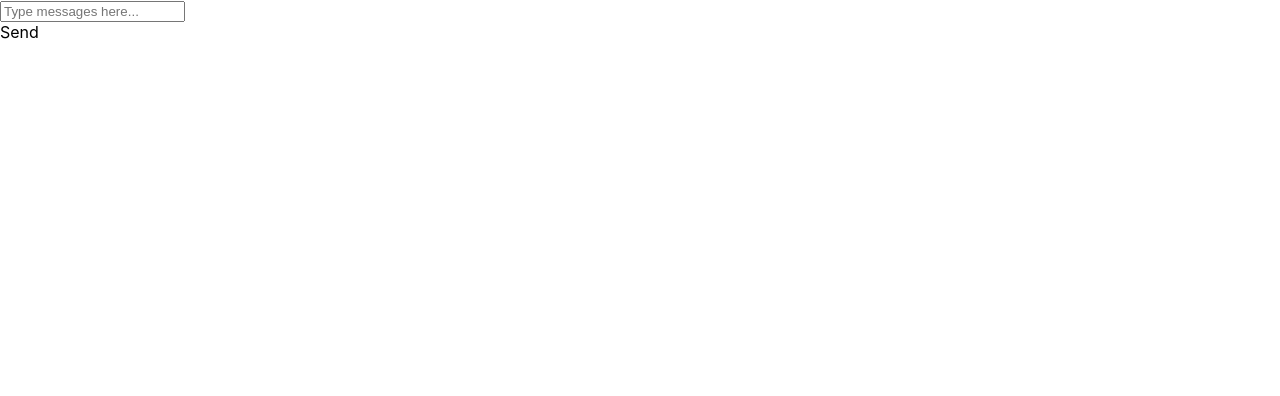
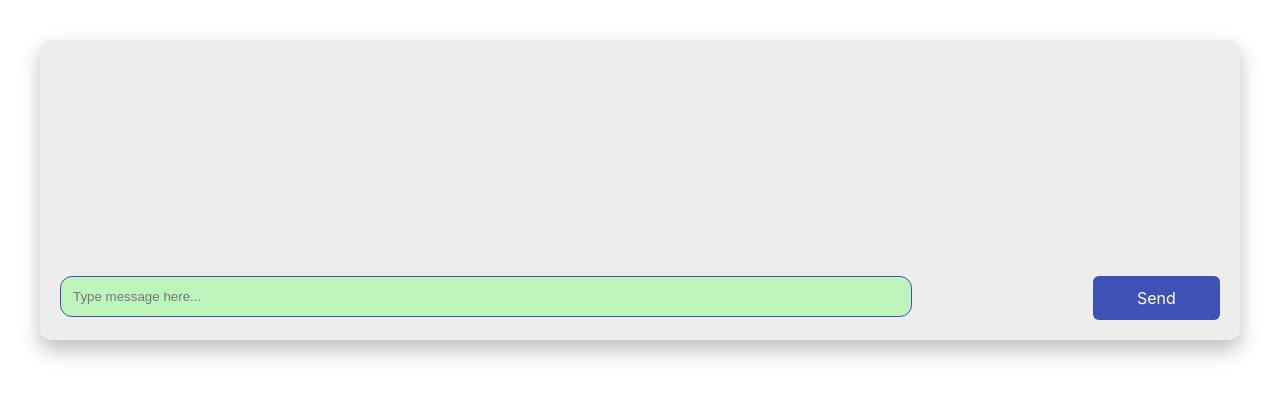
Before and after one commit to jazzzscott/chat-app, a React (Create React App) app in the folder app/: page /chat in a window 1280 px wide. Shown: the top 396 px of the page. Built offline with nearby package versions, Linux system fonts and the light colour scheme.

Commit message:
added some basic styling

```diff
--- /dev/null
+++ b/app/src/components/Button.css
@@ -0,0 +1,23 @@
+.send_button {
+    /* remove default behavior */
+    appearance: none;
+    -webkit-appearance: none;
+
+    /* styles */
+    padding: 12px;
+    border: none;
+    background-color: #3F51B5;
+    color: #fff;
+    border-radius :6px;
+    width: 10%;
+}
+
+.button_text {
+    text-align: center;
+}
+
+.send_button:hover {
+    color: #a3d063;
+    background-color: #fff;
+    cursor: pointer;
+  }
--- a/app/src/components/Button.js
+++ b/app/src/components/Button.js
@@ -1,11 +1,12 @@
 import React from 'react';
+import './Button.css';
 
 
 export const Button = (props) => {
     return (
         <div className="send_button"
             onClick={props.onClick}>
-            <div className="text">Send</div>
+            <div className="button_text">Send</div>
         </div>
     )
 }
--- /dev/null
+++ b/app/src/components/ChatRoom.css
@@ -0,0 +1,19 @@
+.chat_window {
+    min-height: 300px;
+    margin: 40px;
+    background-color: #ededed;
+    border-radius: 10px;
+    box-shadow: 0 10px 20px rgba(0, 0, 0, 0.25);
+    overflow: hidden;
+    position: relative;
+}
+
+.input_container_wrapper {
+    display: flex;
+    justify-content: space-between;
+    width: calc(100% - 40px);
+    margin: 20px;
+    transition: all 0.2s linear;
+    position: absolute;
+    bottom: 0;
+}
--- a/app/src/components/ChatRoom.js
+++ b/app/src/components/ChatRoom.js
@@ -2,8 +2,9 @@ import React from 'react';
 import {MessagesPanel} from './MessagesPanel';
 import {TextBox} from './TextBox';
 import {Button} from './Button';
+import './ChatRoom.css';
 
-const ChatRoom = (props) => {
+const ChatRoom = () => {
     const [messages, setMessages] = React.useState([]);
     const [currentMessage, setCurrentMessage] = React.useState('');
 
@@ -32,7 +33,7 @@ const ChatRoom = (props) => {
     return (
         <div className="chat_window">
             <MessagesPanel messages={messages}/>
-            <div className="container_wrapper">
+            <div className="input_container_wrapper">
                 <TextBox currentMessage={currentMessage} setCurrentMessage={setCurrentMessage} onChange={onChange} onKeyPress={handleKeyPress}/>
                 <Button onClick={handleClick}/>
             </div>
--- /dev/null
+++ b/app/src/components/MessageItem.css
@@ -0,0 +1,9 @@
+.message_box_list_wrapper {
+    list-style: none;
+    background-color: rgba(110, 110, 110, 0.10);
+    padding:12px;
+    border-radius:10px;
+    border: 1px solid #3F51B5;
+    width: 70%;
+    margin: 12px 0;
+}
--- a/app/src/components/MessageItem.js
+++ b/app/src/components/MessageItem.js
@@ -1,9 +1,9 @@
 import React from 'react';
-
+import './MessageItem.css';
 
 export const MessageItem = (props) => {
     return(
-        <li key={props.key} className="message_box_wrapper">
+        <li key={props.key} className="message_box_list_wrapper">
           <div className="text_wrapper">
               <div className="text">{props.message}</div>
           </div>
--- /dev/null
+++ b/app/src/components/MessagePanel.css
@@ -0,0 +1,3 @@
+.message_panel {
+    padding: 24px 24px 84px 24px;
+}
--- a/app/src/components/MessagesPanel.js
+++ b/app/src/components/MessagesPanel.js
@@ -1,9 +1,14 @@
 import React from 'react';
 import {MessageItem} from './MessageItem';
+import './MessagePanel.css';
 
 export const MessagesPanel = (props) => {
     const messages = props.messages;
     return (
-        messages.map((message, index) => <MessageItem message={message} key={index} />)
+        <div className="message_panel">
+            {messages.map((message, index) =>
+                <MessageItem message={message} key={index} />
+            )}
+        </div>
     );
 }
--- /dev/null
+++ b/app/src/components/TextBox.css
@@ -0,0 +1,12 @@
+
+.text_box_wrapper {
+    width: 100%;
+}
+
+.message_input {
+    background-color: #bdf5bd;
+    padding: 12px;
+    border-radius: 12px;
+    border: 1px solid #3F51B5;
+    width: 80%;
+}
--- a/app/src/components/TextBox.js
+++ b/app/src/components/TextBox.js
@@ -1,11 +1,12 @@
 import React from 'react';
+import './TextBox.css';
 
 export const TextBox = (props) => {
     return(
         <div className="text_box_wrapper">
-        <input id="msg_input"
+            <input id="msg_input"
                 className="message_input"
-                placeholder="Type messages here..."
+                placeholder="Type message here..."
                 value={props.currentMessage}
                 onChange={props.onChange}
                 onKeyPress={props.onKeyPress}/>
```
Also changed, not shown: 1 other file (tests, documents, lock files or other folders).
